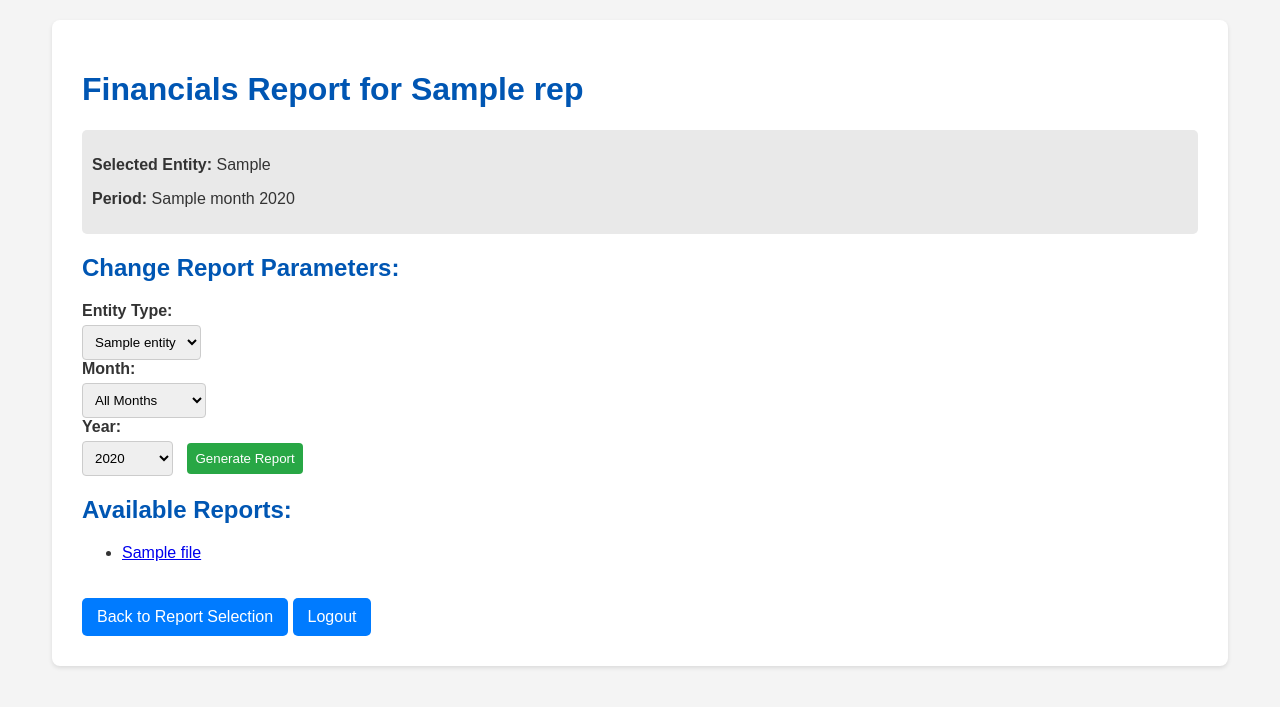
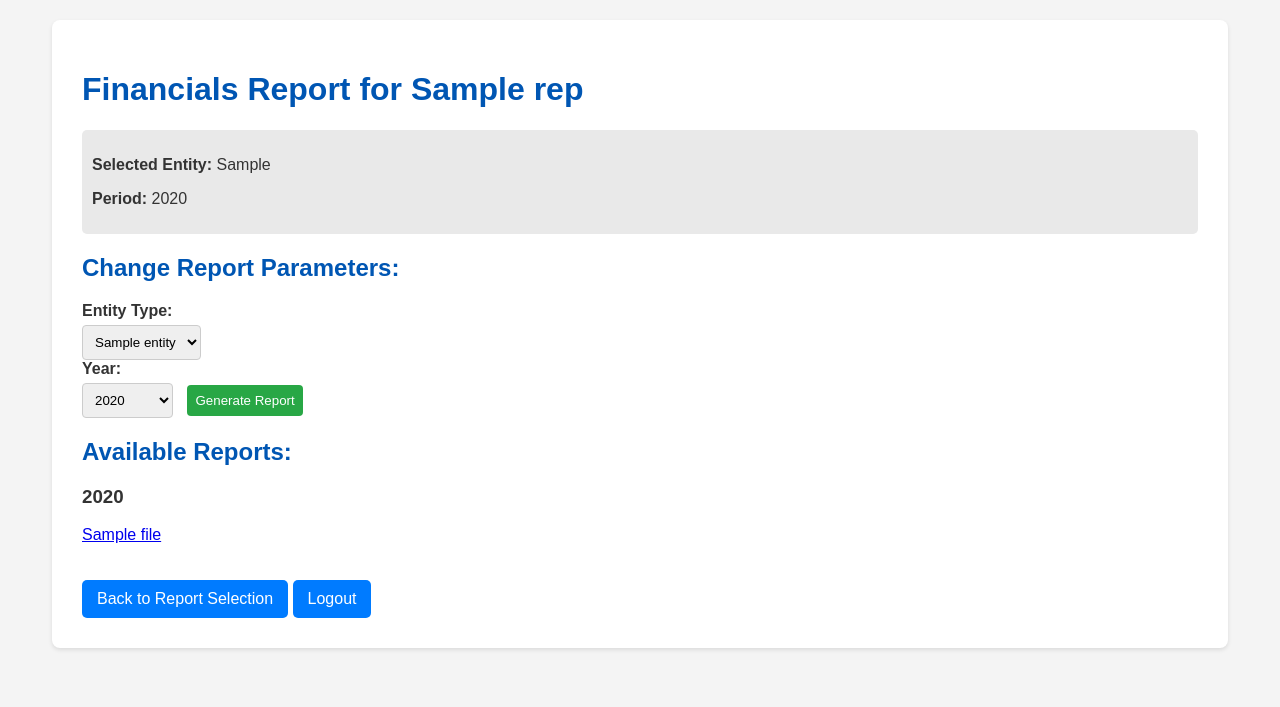
Before and after one commit to drsdass/Members_portal, a Flask app: template templates/dashboard.html in a window 1280 px wide. Shown: the top 707 px of the page. Run offline with Flask 3, Linux system fonts and the light colour scheme; the template is opened without the code that fills it: most values are stand-ins (such as "Sample title", 1, 10 or a date in 2020).

Commit message:
Update dashboard.html

```diff
--- a/templates/dashboard.html
+++ b/templates/dashboard.html
@@ -3,7 +3,7 @@
 <head>
     <meta charset="UTF-8">
     <meta name="viewport" content="width=device-width, initial-scale=1.0">
-    <title>Dashboard - Financials</title>
+    <title>Financials Report for {{ rep }}</title>
     <style>
         body {
             font-family: Arial, sans-serif;
@@ -90,6 +90,13 @@
         .form-group input[type="submit"]:hover {
             background-color: #218838;
         }
+        ul {
+            list-style-type: none; /* Remove default bullet points */
+            padding: 0;
+        }
+        li {
+            margin-bottom: 5px;
+        }
     </style>
 </head>
 <body>
@@ -98,7 +105,7 @@
 
         <div class="report-info">
             <p><strong>Selected Entity:</strong> {{ selected_entity }}</p>
-            <p><strong>Period:</strong> {% if selected_month and selected_year %}{{ months[selected_month - 1].name }} {{ selected_year }}{% else %}All Available Data{% endif %}</p>
+            <p><strong>Period:</strong> {% if selected_year %}{{ selected_year }}{% else %}All Available Data{% endif %}</p>
         </div>
 
         <h2>Change Report Parameters:</h2>
@@ -109,14 +116,6 @@
                 <select id="entity_name" name="entity_name" required>
                     {% for entity in master_entities %}
                         <option value="{{ entity }}" {% if entity == selected_entity %}selected{% endif %}>{{ entity }}</option>
-                    {% endfor %}
-                </select>
-
-                <label for="month">Month:</label>
-                <select id="month" name="month">
-                    <option value="">All Months</option> {# Option to view all months if desired #}
-                    {% for m in months %}
-                        <option value="{{ m.value }}" {% if m.value == selected_month %}selected{% endif %}>{{ m.name }}</option>
                     {% endfor %}
                 </select>
 
@@ -134,13 +133,16 @@
 
         <h2>Available Reports:</h2>
         {% if files %}
-            <ul>
-                {% for file in files %}
-                    <li><a href="{{ file.webViewLink }}" target="_blank">{{ file.name }}</a></li>
-                {% endfor %}
-            </ul>
+            {% for year, reports in files.items() %}
+                <h3>{{ year }}</h3>
+                <ul>
+                    {% for file in reports %}
+                        <li><a href="{{ file.webViewLink }}" target="_blank">{{ file.name }}</a></li>
+                    {% endfor %}
+                </ul>
+            {% endfor %}
         {% else %}
-            <p class="no-data">No financial report files are currently available.</p>
+            <p class="no-data">No financial report files are currently available for the selected year.</p>
         {% endif %}
 
         <a href="{{ url_for('select_report') }}" class="back-link">Back to Report Selection</a>
```
